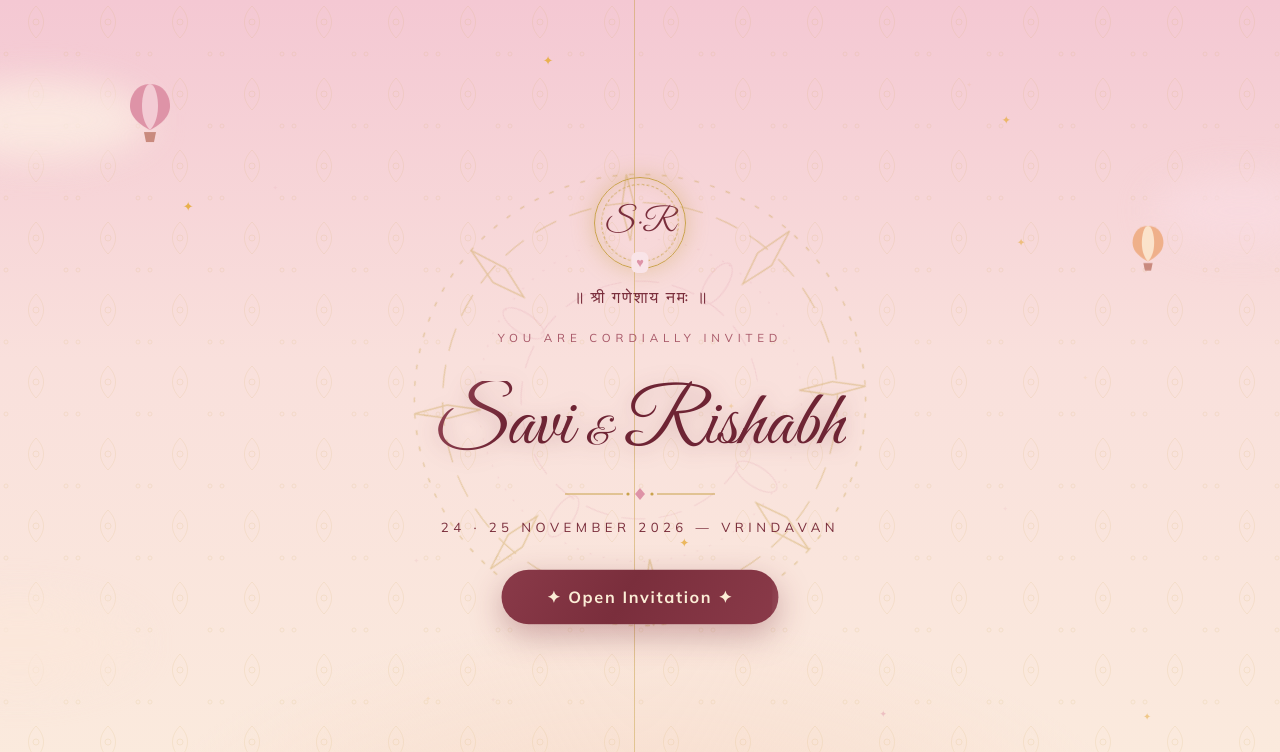
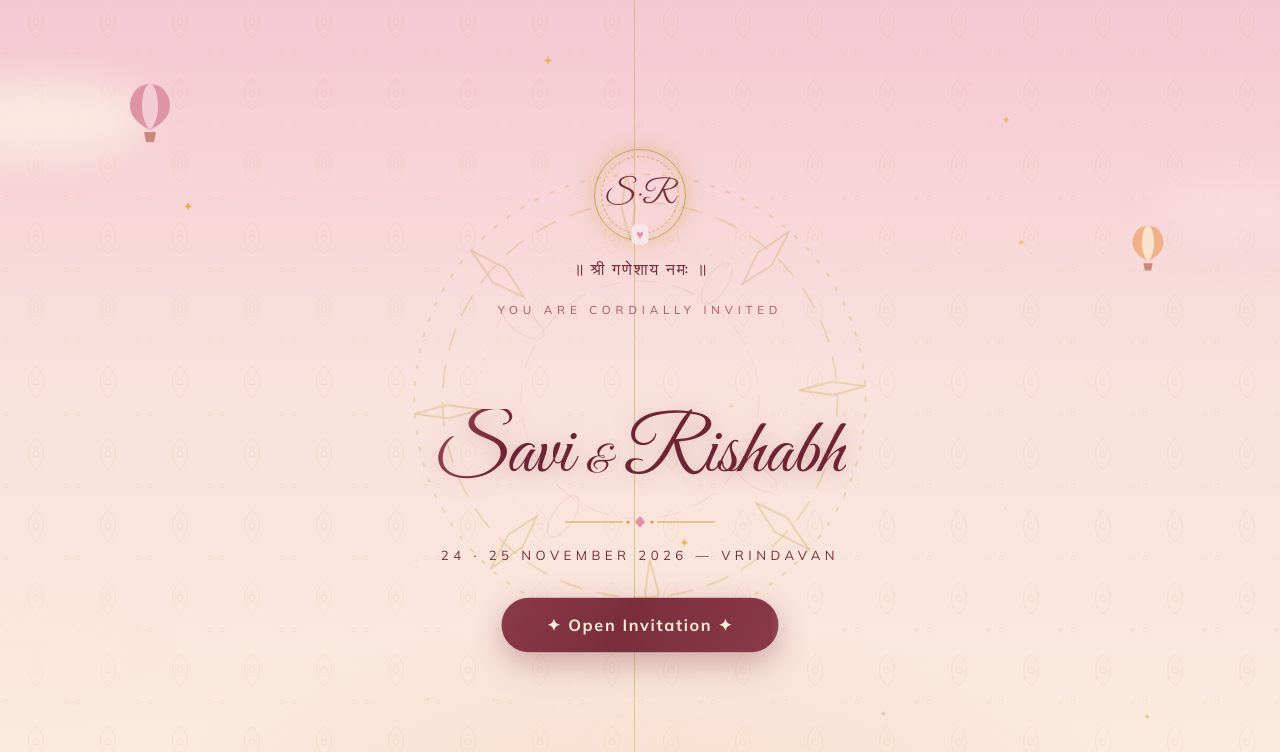
Before and after one commit to Saritahimthani/saviWedsRish, a plain HTML site: page index.html in a window 1280 px wide. Shown: the top 752 px of the page. Drawn offline with nearby package versions, Linux system fonts and the light colour scheme; a web font is replaced by a local one.

Commit message:
Update index.html

```diff
--- a/index.html
+++ b/index.html
@@ -417,7 +417,7 @@
     </div>
     <p class="cover-om">॥ श्री गणेशाय नमः ॥</p>
     <p class="cover-invite">You are cordially invited</p>
-    <div class="cover-names"  style="margin-top: 1.5rem">Savi <span class="cover-amp">&amp;</span> Rishabh</div>
+    <div class="cover-names"  style="margin-top: 5rem">Savi <span class="cover-amp">&amp;</span> Rishabh</div>
     <svg class="cover-rule" viewBox="0 0 150 14" aria-hidden="true">
       <line x1="0" y1="7" x2="58" y2="7" stroke="#C9A24B" stroke-width="1"/>
       <line x1="92" y1="7" x2="150" y2="7" stroke="#C9A24B" stroke-width="1"/>
```
